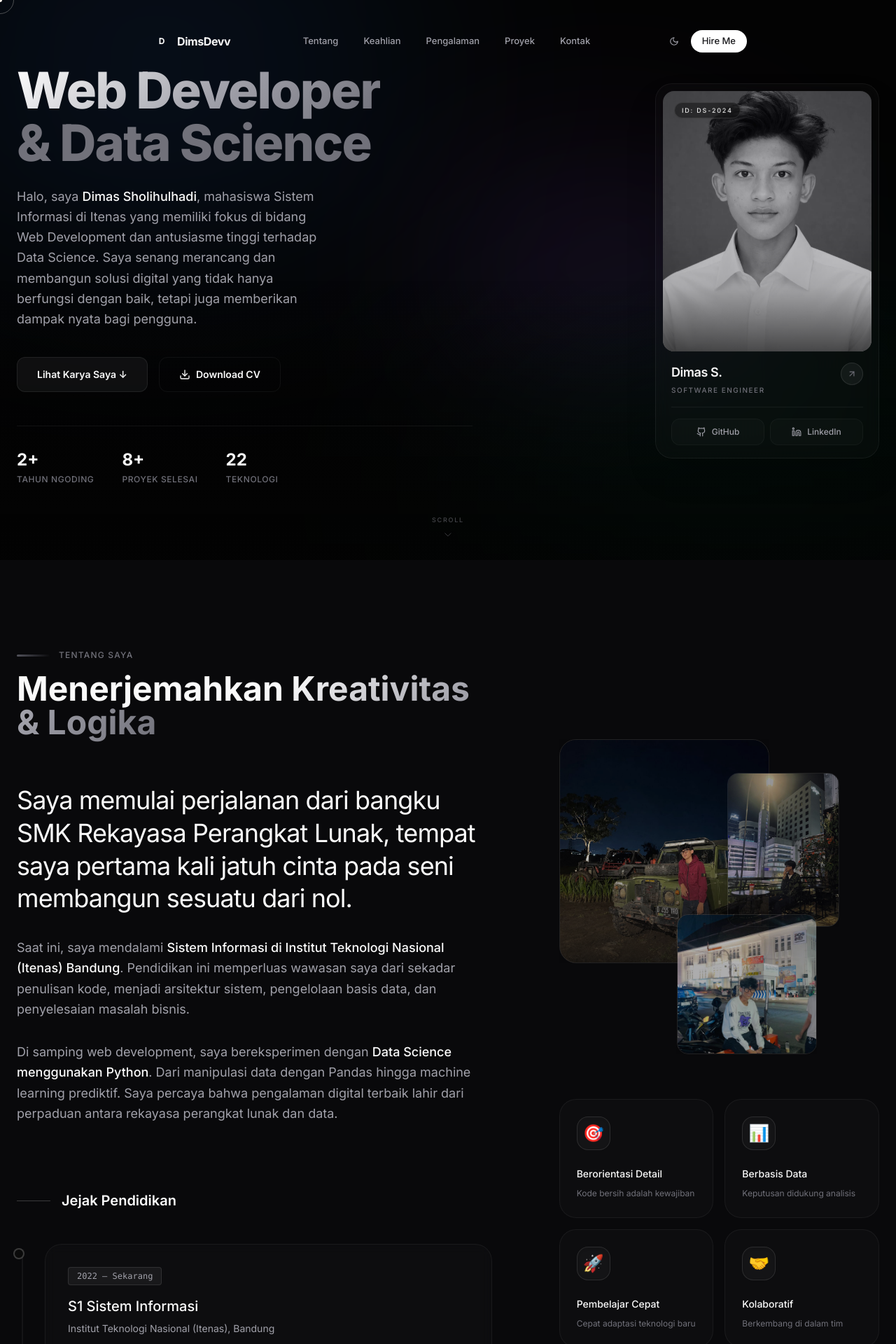
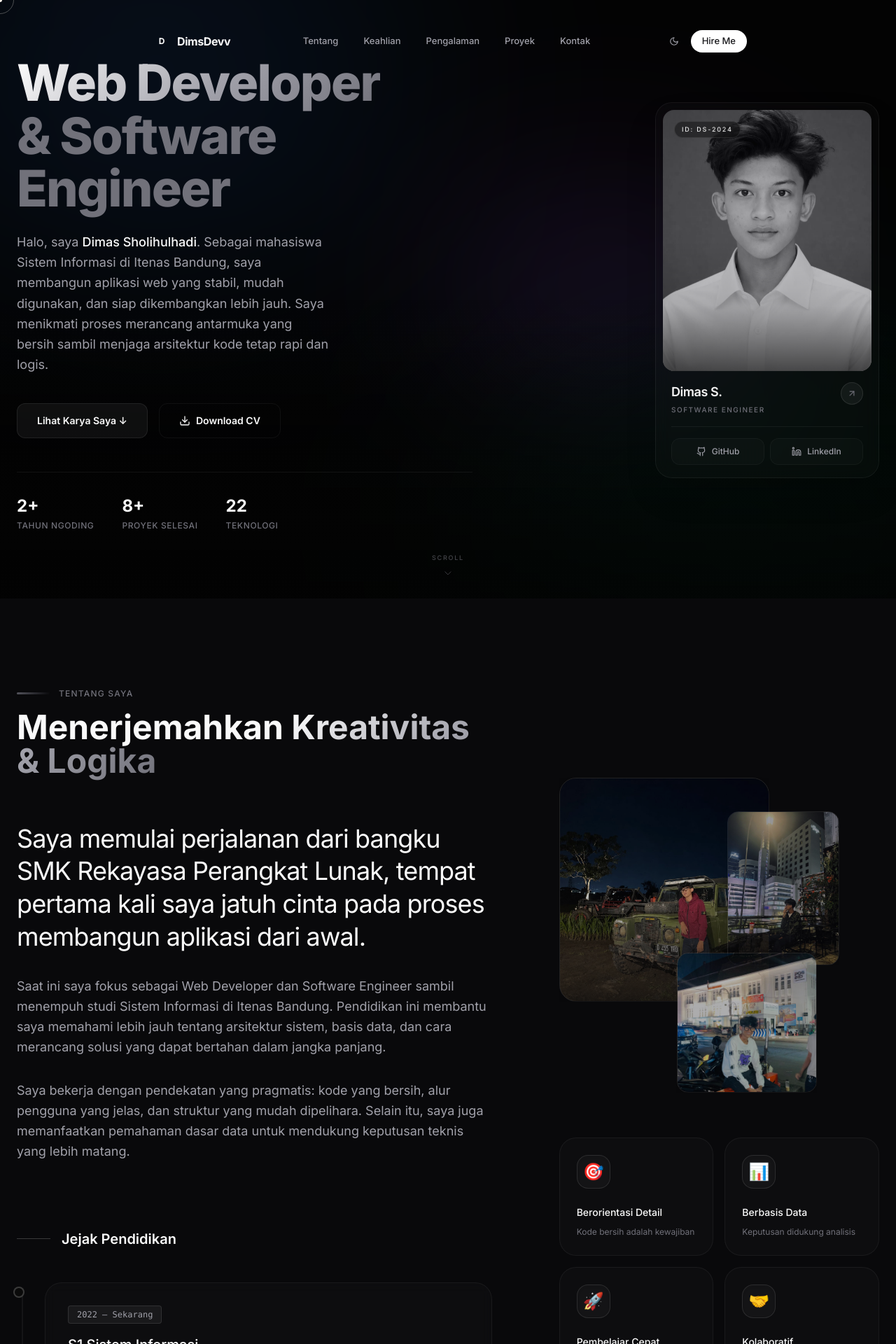
Before and after one commit to dimsdevv/myportfolio, a React (Vite) app: page / in a window 1280 px wide. Shown: the top 1920 px of the page at 70% size. Built offline with nearby package versions, Linux system fonts and the light colour scheme.

Commit message:
Update hero and about copy to emphasize Web Developer and Software Engineer role

```diff
--- a/src/components/sections/About.tsx
+++ b/src/components/sections/About.tsx
@@ -137,15 +137,15 @@ export default function About() {
             {/* Statement Text - Editorial Typography */}
             <div className="mt-10 space-y-8">
               <p className="reveal-text font-display text-2xl md:text-3xl lg:text-[2.25rem] leading-[1.3] text-text-primary tracking-tight">
-                Saya memulai perjalanan dari bangku <span className="text-accent-primary">SMK Rekayasa Perangkat Lunak</span>, tempat saya pertama kali jatuh cinta pada seni membangun sesuatu dari nol.
+                Saya memulai perjalanan dari bangku <span className="text-accent-primary">SMK Rekayasa Perangkat Lunak</span>, tempat pertama kali saya jatuh cinta pada proses membangun aplikasi dari awal.
               </p>
 
               <p className="reveal-text text-lg text-text-secondary leading-relaxed max-w-2xl">
-                Saat ini, saya mendalami <strong className="text-text-primary font-medium">Sistem Informasi di Institut Teknologi Nasional (Itenas) Bandung</strong>. Pendidikan ini memperluas wawasan saya dari sekadar penulisan kode, menjadi arsitektur sistem, pengelolaan basis data, dan penyelesaian masalah bisnis.
+                Saat ini saya fokus sebagai Web Developer dan Software Engineer sambil menempuh studi Sistem Informasi di Itenas Bandung. Pendidikan ini membantu saya memahami lebih jauh tentang arsitektur sistem, basis data, dan cara merancang solusi yang dapat bertahan dalam jangka panjang.
               </p>
 
               <p className="reveal-text text-lg text-text-secondary leading-relaxed max-w-2xl">
-                Di samping web development, saya bereksperimen dengan <strong className="text-text-primary font-medium">Data Science menggunakan Python</strong>. Dari manipulasi data dengan Pandas hingga machine learning prediktif. Saya percaya bahwa pengalaman digital terbaik lahir dari perpaduan antara rekayasa perangkat lunak dan data.
+                Saya bekerja dengan pendekatan yang pragmatis: kode yang bersih, alur pengguna yang jelas, dan struktur yang mudah dipelihara. Selain itu, saya juga memanfaatkan pemahaman dasar data untuk mendukung keputusan teknis yang lebih matang.
               </p>
             </div>
           </div>
@@ -211,7 +211,7 @@ export default function About() {
 
           {/* Highlights Bento */}
           <div className="highlights-container grid grid-cols-2 gap-4">
-            {aboutHighlights.map((item, i) => (
+            {aboutHighlights.map((item) => (
               <div
                 key={item.title}
                 className="highlight-card group relative bg-white/[0.02] border border-white/[0.05] hover:border-white/[0.15] hover:bg-white/[0.04] transition-all duration-500 rounded-3xl p-6 overflow-hidden"
--- a/src/components/sections/Hero.tsx
+++ b/src/components/sections/Hero.tsx
@@ -151,11 +151,11 @@ export default function Hero() {
         <div>
           <h1 className="font-display text-5xl sm:text-6xl lg:text-7xl font-extrabold leading-[1.05] tracking-tight mb-6">
             <div className="hero-title-line"><span className="gradient-text">Web Developer</span></div>
-            <div className="hero-title-line"><span className="text-text-muted">& Data Science</span></div>
+           <div className="hero-title-line"><span className="text-text-muted">& Software Engineer</span></div>
           </h1>
 
           <p className="hero-desc text-text-secondary text-base sm:text-lg leading-relaxed max-w-md mb-10">
-            Halo, saya <span className="text-text-primary font-medium">Dimas Sholihulhadi</span>, mahasiswa Sistem Informasi di Itenas yang memiliki fokus di bidang Web Development dan antusiasme tinggi terhadap Data Science. Saya senang merancang dan membangun solusi digital yang tidak hanya berfungsi dengan baik, tetapi juga memberikan dampak nyata bagi pengguna.
+            Halo, saya <span className="text-text-primary font-medium">Dimas Sholihulhadi</span>. Sebagai mahasiswa Sistem Informasi di Itenas Bandung, saya membangun aplikasi web yang stabil, mudah digunakan, dan siap dikembangkan lebih jauh. Saya menikmati proses merancang antarmuka yang bersih sambil menjaga arsitektur kode tetap rapi dan logis.
           </p>
 
           <div className="flex flex-wrap gap-4">
```
